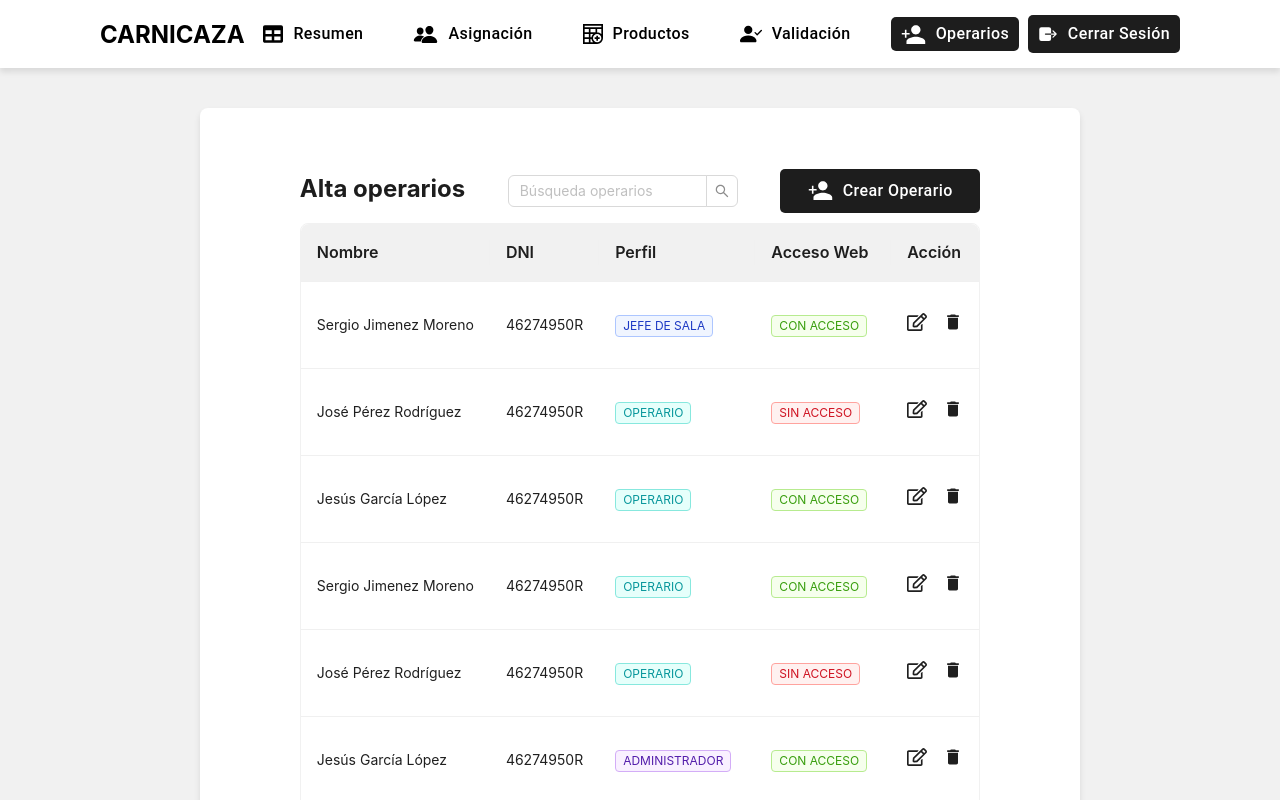
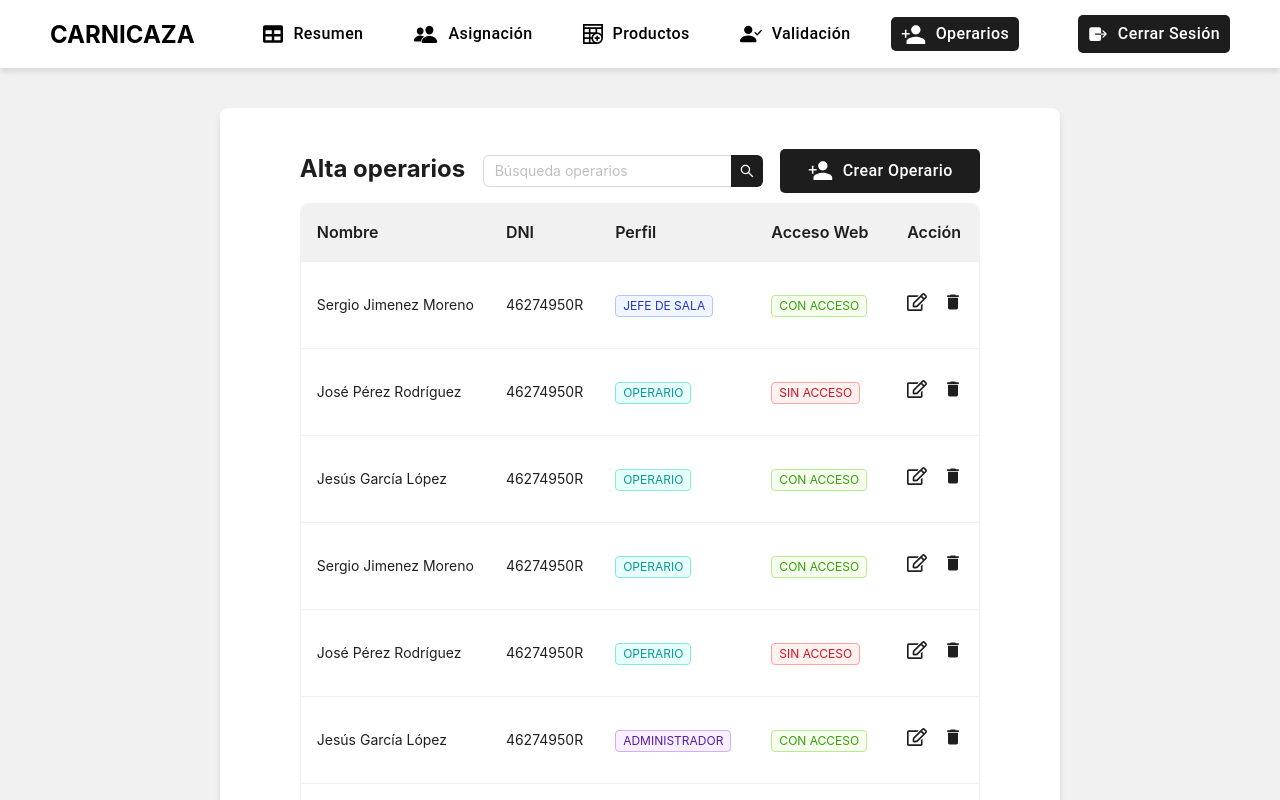
Before and after one commit to Laraa11/web_carnica, a React (Create React App) app: page / in a window 1280 px wide. Both pictures are taken after a click on the button "Operarios". Shown: the top 800 px of the page. Built offline with nearby package versions, Linux system fonts and the light colour scheme.

Commit message:
estilos search input sin terminar

```diff
--- a/src/Pages/general-styles.jsx
+++ b/src/Pages/general-styles.jsx
@@ -11,7 +11,7 @@ const blancoAzul = '#f1f1f1';
 export const PageContainer = styled.div`
   display: flex;
   flex-direction: column;
-  padding: 50px 100px;
+  padding: 30px 80px;
   background-color: #ffffff;
   border-radius: 8px;
   box-shadow: 0px 4px 6px rgba(0, 0, 0, 0.1);
@@ -69,7 +69,14 @@ export const ContainerInLine = styled.div`
   width: 100%;
 `;
 
+
 export const SearchInput = styled(Search)`
-  width: 250px;
+  width: 300px;
   padding: 8px 10px !important;
+  .ant-input-search-button {
+    background-color: ${grisOscuro} !important;
+    border: none !important;
+  .anticon-search {
+    color: white !important;
+  }
 `;
--- a/src/Pages/main/main-styled.jsx
+++ b/src/Pages/main/main-styled.jsx
@@ -13,9 +13,10 @@ export const NavContainer = styled.div`
   display: flex;
   align-items: center;
   justify-content: space-between;
-  padding: 15px 100px;
+  padding: 15px 50px;
   background-color: white;
   box-shadow: 0px 4px 6px rgba(0, 0, 0, 0.1);
+  gap: 30px;
 `;
 
 export const NavButtonContainer = styled.div`
@@ -67,5 +68,5 @@ export const PageContent = styled.div`
   flex-direction: column;
   align-items: center;
   border-radius: 8px;
-  padding: 40px;
+  padding: 40px;eeee
 `;
--- a/src/Pages/operarios/index-operarios.jsx
+++ b/src/Pages/operarios/index-operarios.jsx
@@ -1,17 +1,20 @@
-import React from 'react';
+import React, {useState} from 'react';
 import { PageContainer, DefaultTable, PageTitle, CrudButton, StyledLabel, ContainerInLine, SearchInput } from '../general-styles';
 import { IoMdPersonAdd } from 'react-icons/io';
 import { columns } from './utils/columns';
 import { usersList } from './utils/data';
+import { Checkbox, Input, Modal, Select } from "antd";
+import { Option } from 'antd/es/mentions';
 
 const OperariosPage = () => {
-
+  const [modalVisible, setModalVisible] = useState(false);
   return (
     <PageContainer>
       <ContainerInLine>
       <PageTitle>Alta operarios</PageTitle>
       <SearchInput placeholder="Búsqueda operarios"/>
-      <CrudButton>
+      <CrudButton
+        onClick={() => setModalVisible(true)}>
         <StyledLabel>
           <IoMdPersonAdd style={{ fontSize: "25px" }} />
           Crear Operario
@@ -19,6 +22,23 @@ const OperariosPage = () => {
       </CrudButton>
       </ContainerInLine>
       <DefaultTable columns={columns} dataSource={usersList} />
+      <Modal
+      title="Crear operario"
+      open={modalVisible}
+      onOk={() => setModalVisible(false)}
+      onCancel={() => setModalVisible(false)}
+      okText="Crear"
+      cancelText="Cancelar"
+    >
+        <Input placeholder="Nombre" />
+        <Input placeholder="DNI" />
+        <Select defaultValue="administrador">
+          <Option value="administrador">Administrador</Option>
+          <Option value="operario">Jefe de sala</Option>
+          <Option value="operario">Operario</Option>
+        </Select>
+        <Checkbox>Acceso Web</Checkbox>
+    </Modal>
     </PageContainer>
   );
 };
```
